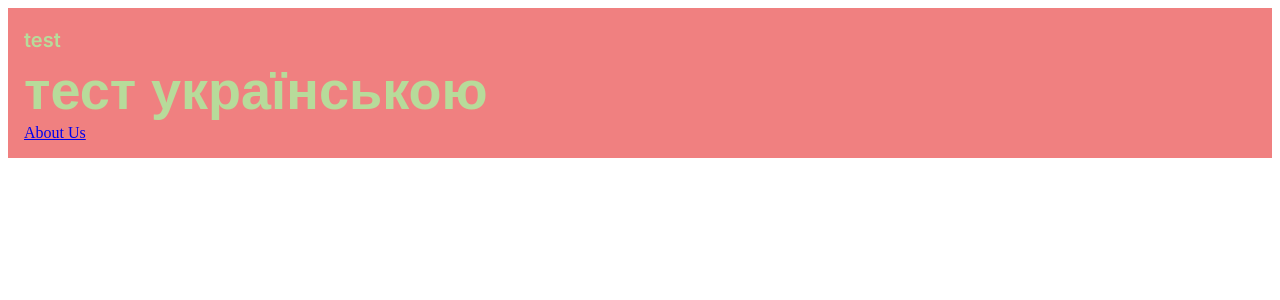
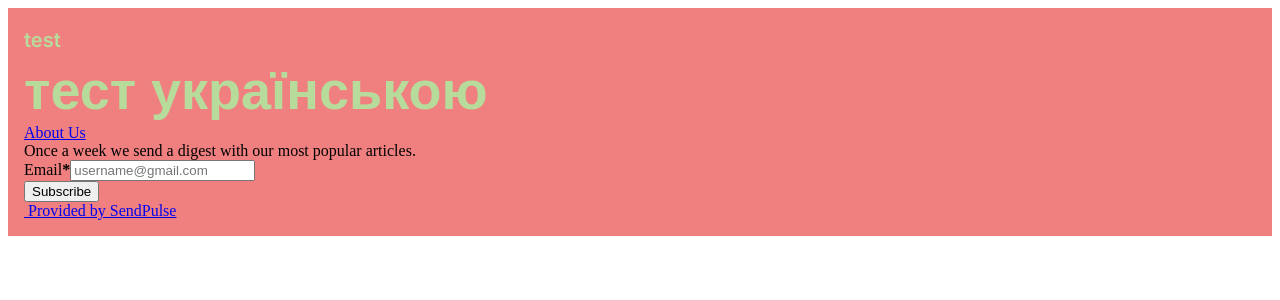
Before and after one commit to swarzmuller/site-volonterstvo, a Next.js app: page / in a window 1280 px wide. Shown: the top 300 px of the page. Built offline with nearby package versions, Linux system fonts and the light colour scheme.

Commit message:
Test Sybscribe user form via HTML

```diff
--- a/app/layout.js
+++ b/app/layout.js
@@ -1,4 +1,3 @@
-import Script from 'next/script';
 import { ThemeProvider } from '@mui/material';
 import theme from '@/src/theme/theme';
 
--- a/app/page.js
+++ b/app/page.js
@@ -3,6 +3,7 @@ import Link from 'next/link';
 import { Box, Typography, useTheme } from '@mui/material';
 import UserSubscribeForm from '@/app/ui/UserSubscribeForm/UserSubscribeForm';
 import styles from './page.module.scss';
+import TestForm from '@/app/ui/UserSubscribeForm/TestForm/TestForm';
 
 const Page = () => {
   const {palette} = useTheme();
@@ -32,7 +33,9 @@ const Page = () => {
         About Us
       </Link>
 
-      <UserSubscribeForm />
+      {/*<UserSubscribeForm />*/}
+
+      <TestForm />
     </Box>
   );
 };
--- /dev/null
+++ b/app/ui/UserSubscribeForm/TestForm/TestForm.js
@@ -0,0 +1,63 @@
+'use client';
+import Script from 'next/script';
+
+const spFormId = 'f4c3df4d796cf4aeca27605e355fdc84dd082aaf10a69c4b884e39bcc90fcb35';
+
+const TestForm = () => {
+
+  return (
+    <>
+      <div className="sp-form-outer sp-force-hide">
+        <div
+          id="sp-form-238518"
+          sp-id="238518"
+          sp-hash="f4c3df4d796cf4aeca27605e355fdc84dd082aaf10a69c4b884e39bcc90fcb35"
+          sp-lang="en" className="sp-form sp-form-regular sp-form-embed"
+          sp-show-options="%7B%22satellite%22%3Afalse%2C%22maDomain%22%3A%22login.sendpulse.com%22%2C%22formsDomain%22%3A%22forms.sendpulse.com%22%2C%22condition%22%3A%22onEnter%22%2C%22scrollTo%22%3A25%2C%22delay%22%3A10%2C%22repeat%22%3A3%2C%22background%22%3A%22rgba(0%2C%200%2C%200%2C%200.5)%22%2C%22position%22%3A%22bottom-right%22%2C%22animation%22%3A%22%22%2C%22hideOnMobile%22%3Afalse%2C%22submitRedirectUrl%22%3A%22%22%2C%22urlFilter%22%3Afalse%2C%22urlFilterConditions%22%3A%5B%7B%22force%22%3A%22hide%22%2C%22clause%22%3A%22contains%22%2C%22token%22%3A%22%22%7D%5D%2C%22analytics%22%3A%7B%22ga%22%3A%7B%22eventLabel%22%3A%22Subscription_form_qewr%22%2C%22send%22%3Afalse%7D%7D%2C%22utmEnable%22%3Afalse%7D">
+          <div className="sp-form-fields-wrapper">
+            <div className="sp-message">
+              <div></div>
+            </div>
+            <form noValidate="" className="sp-element-container ">
+              <div className="sp-field sp-field-full-width" sp-id="sp-f0dfd930-13da-4f97-8ebf-b4c97fc8dba5">
+                <div>Once a week we send a digest with our most popular articles.</div>
+              </div>
+              <div className="sp-field " sp-id="sp-d9bc97db-1b3d-4dc4-888c-e7a75ce9cdae">
+                <label className="sp-control-label">
+                  <span>Email</span><strong>*</strong>
+                </label>
+                <input
+                  type="email"
+                  sp-type="email"
+                  name="sform[email]"
+                  className="sp-form-control "
+                  placeholder="username@gmail.com"
+                  sp-tips="%7B%22required%22%3A%22Required%20field%22%2C%22wrong%22%3A%22Wrong%20email%22%7D"
+                  autoComplete="on"
+                  required="required"
+                />
+              </div>
+              <div
+                className="sp-field sp-button-container "
+                sp-id="sp-44dd5cc9-575c-419f-8702-e3ce74c43249"
+              >
+                <button id="sp-44dd5cc9-575c-419f-8702-e3ce74c43249" className="sp-button">Subscribe</button>
+              </div>
+            </form>
+            <div className="sp-link-wrapper sp-brandname__left">
+              <a className="sp-link " target="_blank"
+                 href="https://sendpulse.com/forms-powered-by-sendpulse?from=8854902"><span
+                className="sp-link-img">&nbsp;</span><span translate="FORM.PROVIDED_BY">Provided by SendPulse</span>
+              </a>
+            </div>
+          </div>
+        </div>
+      </div>
+      <Script
+        src={'//web.webformscr.com/apps/fc3/build/default-handler.js?1724834267561'}
+      />
+    </>
+  );
+};
+
+export default TestForm;
--- a/app/ui/UserSubscribeForm/UserSubscribeForm.js
+++ b/app/ui/UserSubscribeForm/UserSubscribeForm.js
@@ -1,4 +1,4 @@
-'use client';
+// 'use client';
 import Link from 'next/link';
 import { Box, Typography, useTheme } from '@mui/material';
 import Script from 'next/script';
@@ -6,37 +6,48 @@ import { useEffect, useRef } from 'react';
 
 // const spFormId = '4c48f7572aaa6dccafeaa395fcced4fc814a4855e73df659defce7df955a4041';
 const spFormId = 'f4c3df4d796cf4aeca27605e355fdc84dd082aaf10a69c4b884e39bcc90fcb35';
+
 let formContent;
+let isInit;
 
 const UserSubscribeForm = () => {
   const userSubscribeForm = useRef();
 
   const onLoad = () => {
-    // const interval = setInterval(() => {
-      if(!formContent) {
+    const interval = setInterval(() => {
+      // if(!formContent) {
         formContent = document.querySelector(`[sp-hash="${spFormId}"]`);
-      }
-      if (formContent && userSubscribeForm.current) {
+      // }
+
+    if (formContent && userSubscribeForm.current) {
         userSubscribeForm.current.innerHTML = '';
         userSubscribeForm.current.appendChild(formContent);
-        // clearInterval(interval);
+        isInit = true;
+        clearInterval(interval);
       }
-    // }, 100);
+    }, 100);
 
-    // setTimeout(() => clearInterval(interval), 5000);
+    setTimeout(() => clearInterval(interval), 500);
   }
 
   useEffect(() => {
-    // const script = document.createElement('script');
-    // script.src = 'https://web.webformscr.com/apps/fc3/build/loader.js';
-    // script.async = true;
-    // script.onload = onLoad;
-    // script.setAttribute('sp-form-id', spFormId);
-    // document.body.appendChild(script);
-    //
+  //   const script = document.createElement('script');
+  //   script.src = 'https://web.webformscr.com/apps/fc3/build/loader.js';
+  //   script.async = true;
+  //   script.onload = onLoad;
+  //   script.setAttribute('sp-form-id', spFormId);
+  //   document.body.appendChild(script);
+  //
+  //
     return () => {
-      console.log(userSubscribeForm.current)
-      userSubscribeForm.current?.remove();
+      console.log(111);
+      if(isInit){
+      console.log(222);
+        const script = document.querySelector(`[sp-form-id="${spFormId}"]`);
+        script?.remove();
+        userSubscribeForm.current?.remove();
+        isInit=false;
+      }
     };
   }, []);
 
@@ -45,13 +56,18 @@ const UserSubscribeForm = () => {
       <Box
         ref={userSubscribeForm}
         id={'userSubscribeForm'}
+        sx={{
+          backgroundColor: 'red',
+          width: '100%',
+          height: 'auto',
+        }}
       />
 
-      <Script
-        src="https://web.webformscr.com/apps/fc3/build/loader.js"
-        sp-form-id={spFormId}
-        onLoad={onLoad}
-      />
+      {/*<Script*/}
+      {/*  src="https://web.webformscr.com/apps/fc3/build/loader.js"*/}
+      {/*  sp-form-id={spFormId}*/}
+      {/*  onLoad={onLoad}*/}
+      {/*/>*/}
     </>
   );
 };
```
